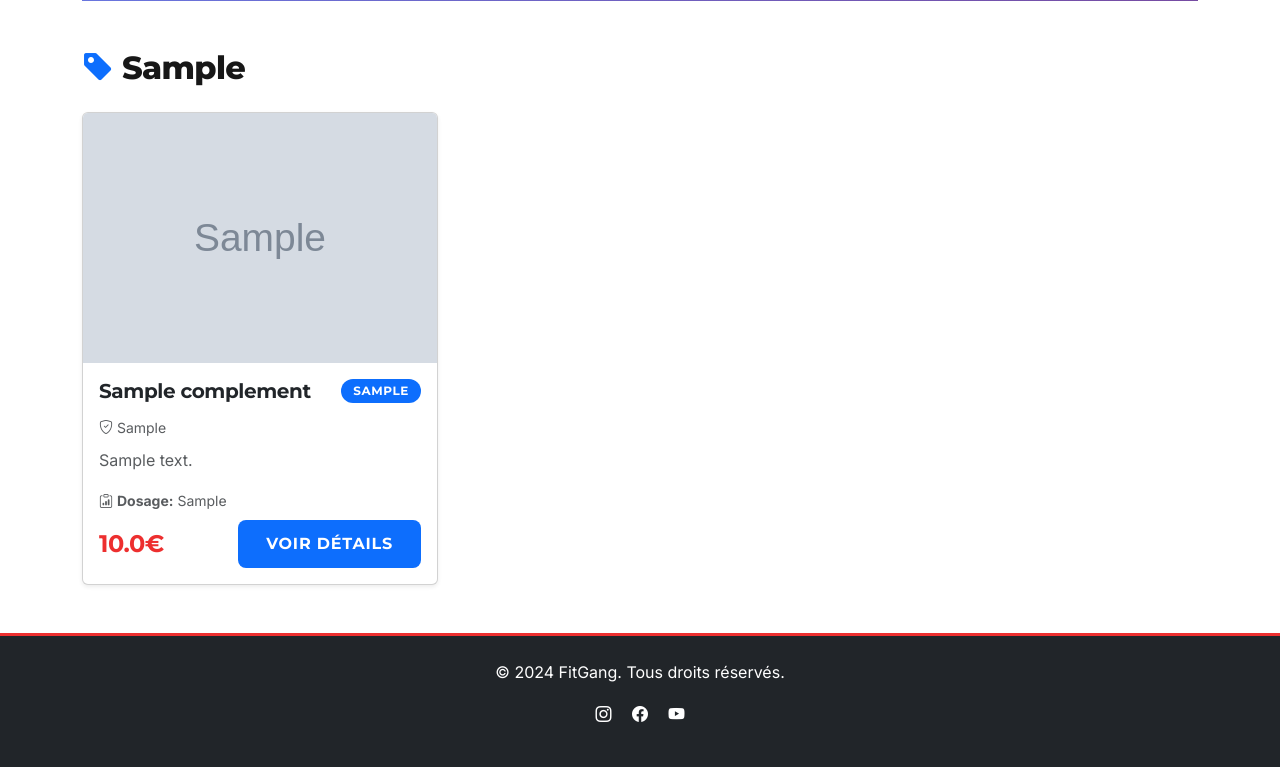
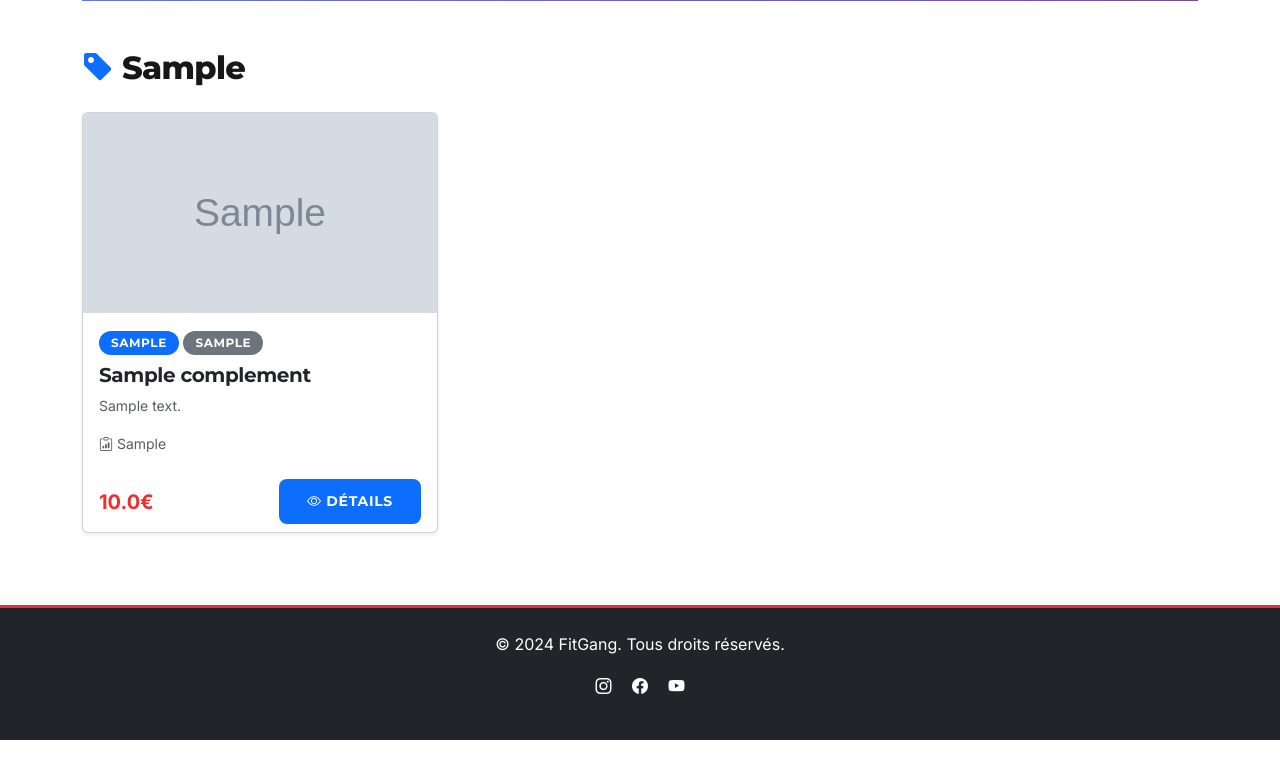
Before and after one commit to max0067/fitgang, a Flask app: page /complements in a window 1280 px wide. Shown: the part 346-1113 px from the top of the page. After the commit the page ends 1086 px from the top, so only its background shows below. Run offline with Flask 2, Linux system fonts and the light colour scheme; tables that the repository leaves empty hold one stand-in row (values such as "Sample post"); grey boxes marked "Sample" are stand-in pictures.

Commit message:
Align complement cards like programmes with smaller size

```diff
--- a/app/templates/complements.html
+++ b/app/templates/complements.html
@@ -18,42 +18,44 @@
             <h2 class="mb-4">
                 <i class="bi bi-tag-fill text-primary"></i> {{ categorie }}
             </h2>
-            <div class="row row-cols-1 row-cols-md-2 row-cols-lg-3 g-4">
+            <div class="row">
                 {% for complement in complements %}
-                <div class="col">
+                <div class="col-md-4 mb-4">
                     <div class="card h-100 shadow-sm card-hover">
                         {% if complement.image %}
-                        <img src="{{ complement.image }}" class="card-img-top" alt="{{ complement.nom }}" style="height: 250px; object-fit: cover;">
+                        <img src="{{ complement.image }}" class="card-img-top" alt="{{ complement.nom }}" style="height: 200px; object-fit: cover;">
                         {% else %}
-                        <div class="card-img-top bg-gradient text-white d-flex align-items-center justify-content-center" style="height: 250px; background: linear-gradient(135deg, #667eea 0%, #764ba2 100%);">
-                            <i class="bi bi-capsule" style="font-size: 5rem;"></i>
+                        <div class="card-img-top bg-gradient text-white d-flex align-items-center justify-content-center" style="height: 200px; background: linear-gradient(135deg, #667eea 0%, #764ba2 100%);">
+                            <i class="bi bi-capsule" style="font-size: 3rem;"></i>
                         </div>
                         {% endif %}
 
                         <div class="card-body d-flex flex-column">
-                            <div class="d-flex justify-content-between align-items-start mb-2">
-                                <h5 class="card-title fw-bold mb-1">{{ complement.nom }}</h5>
+                            <div class="mb-2">
                                 <span class="badge bg-primary">{{ complement.categorie }}</span>
+                                {% if complement.marque %}
+                                <span class="badge bg-secondary">{{ complement.marque }}</span>
+                                {% endif %}
                             </div>
 
-                            {% if complement.marque %}
-                            <p class="text-muted mb-2"><small><i class="bi bi-shield-check"></i> {{ complement.marque }}</small></p>
-                            {% endif %}
+                            <h5 class="card-title fw-bold">{{ complement.nom }}</h5>
 
-                            <p class="card-text text-muted flex-grow-1">
-                                {{ complement.description[:150] }}{% if complement.description|length > 150 %}...{% endif %}
+                            <p class="card-text text-muted small flex-grow-1">
+                                {{ complement.description[:100] }}{% if complement.description|length > 100 %}...{% endif %}
                             </p>
 
                             {% if complement.dosage %}
                             <p class="text-muted small mb-2">
-                                <i class="bi bi-clipboard-data"></i> <strong>Dosage:</strong> {{ complement.dosage }}
+                                <i class="bi bi-clipboard-data"></i> {{ complement.dosage }}
                             </p>
                             {% endif %}
+                        </div>
 
-                            <div class="d-flex justify-content-between align-items-center mt-auto">
-                                <h4 class="text-danger fw-bold mb-0">{{ complement.prix }}€</h4>
-                                <a href="{{ url_for('main.complement_detail', id=complement.id) }}" class="btn btn-primary">
-                                    Voir Détails
+                        <div class="card-footer bg-transparent border-0 pt-0">
+                            <div class="d-flex justify-content-between align-items-center">
+                                <span class="h5 mb-0 text-danger fw-bold">{{ complement.prix }}€</span>
+                                <a href="{{ url_for('main.complement_detail', id=complement.id) }}" class="btn btn-primary btn-sm">
+                                    <i class="bi bi-eye"></i> Détails
                                 </a>
                             </div>
                         </div>
```
